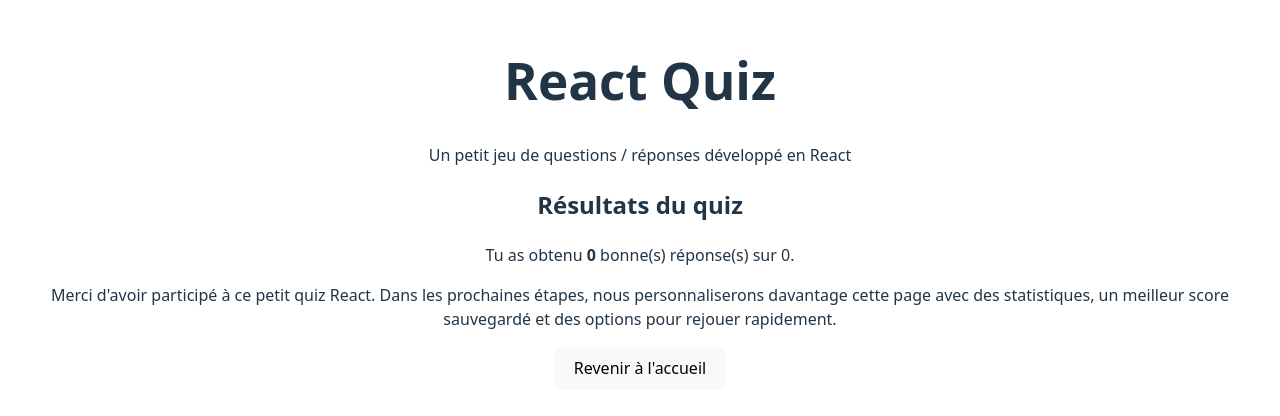
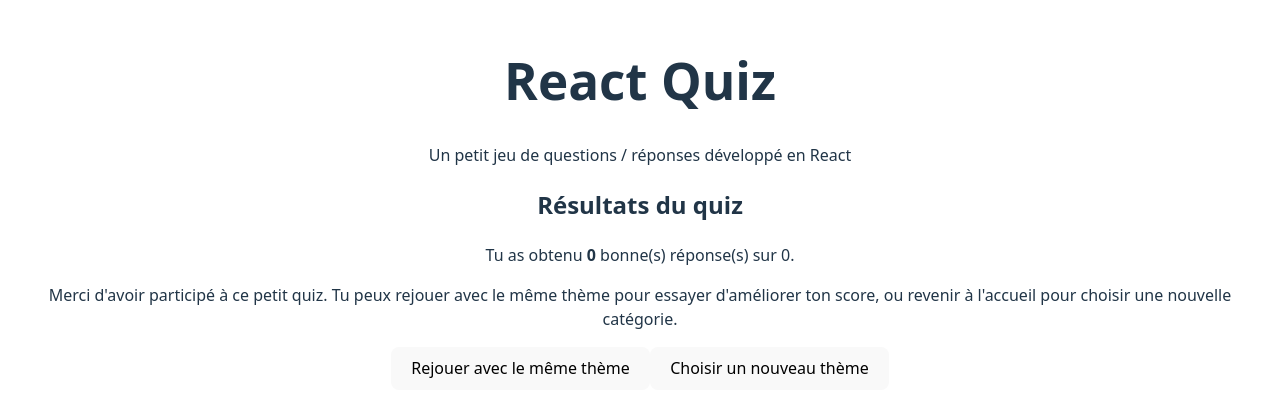
Before and after one commit to mathysgirardot/react-quizz, a React (Vite) app in the folder react-quizz-dev/: page /results in a window 1280 px wide. Shown: the part 196-612 px from the top of the page. Built offline with nearby package versions, Linux system fonts and the light colour scheme.

Commit message:
ajoute un bouton rejouer et permet de relancer un quiz avec le même thème

```diff
--- a/react-quizz-dev/src/pages/Quiz.jsx
+++ b/react-quizz-dev/src/pages/Quiz.jsx
@@ -125,11 +125,13 @@
       setCurrentQuestionIndex((previousIndex) => previousIndex + 1)
     } else {
       // Si c'est la dernière question, on redirige vers la page des résultats
-      // en transmettant le score et le nombre total de questions
+      // en transmettant le score, le nombre total de questions
+      // et la catégorie utilisée (si elle existe).
       navigate('/results', {
         state: {
           score: nextScore,
           total: totalQuestions,
+          categoryId: categoryId,
         },
       })
     }
--- a/react-quizz-dev/src/pages/Results.jsx
+++ b/react-quizz-dev/src/pages/Results.jsx
@@ -1,7 +1,8 @@
 // src/pages/Results.jsx
 // Page des résultats du quiz.
-// On récupère le score transmis par la page Quiz via React Router
-// et on affiche un récapitulatif à l'utilisateur.
+// On récupère le score (et éventuellement la catégorie utilisée)
+// transmis par la page Quiz via React Router, puis on propose
+// à l'utilisateur de rejouer ou de retourner à l'accueil.
 
 import { useLocation, useNavigate } from 'react-router-dom'
 import Header from '../components/Header.jsx'
@@ -13,10 +14,26 @@
 
   // Récupération des données transmises par navigate(..., { state: { ... } })
   // Si aucune donnée n'est fournie (accès direct à /results), on utilise des valeurs par défaut.
-  const state = location.state || { score: 0, total: 0 }
-  const { score, total } = state
+  const state = location.state || { score: 0, total: 0, categoryId: null }
+  const { score, total, categoryId } = state
 
-  // Fonction appelée quand l'utilisateur clique sur "Revenir à l'accueil"
+  // Fonction appelée quand l'utilisateur clique sur "Rejouer avec le même thème"
+  const handleReplaySameCategory = () => {
+    if (categoryId) {
+      // Si une catégorie a été utilisée, on la renvoie à la page Quiz
+      navigate('/quiz', {
+        state: {
+          categoryId: categoryId,
+        },
+      })
+    } else {
+      // Si aucune catégorie n'est disponible, on relance un quiz "aléatoire"
+      navigate('/quiz')
+    }
+  }
+
+  // Fonction appelée quand l'utilisateur souhaite retourner à l'accueil
+  // pour éventuellement choisir un autre thème.
   const handleBackToHome = () => {
     navigate('/')
   }
@@ -32,16 +49,28 @@
         <Score score={score} total={total} />
 
         <p className="results__message">
-          Merci d&apos;avoir participé à ce petit quiz React.
-          Dans les prochaines étapes, nous personnaliserons davantage cette page
-          avec des statistiques, un meilleur score sauvegardé et des options
-          pour rejouer rapidement.
+          Merci d&apos;avoir participé à ce petit quiz. Tu peux rejouer avec le
+          même thème pour essayer d&apos;améliorer ton score, ou revenir à
+          l&apos;accueil pour choisir une nouvelle catégorie.
         </p>
 
-        {/* Petit bouton pour revenir proprement à l'accueil */}
-        <button className="results__button" onClick={handleBackToHome}>
-          Revenir à l&apos;accueil
-        </button>
+        <div className="results__buttons">
+          {/* Bouton pour rejouer immédiatement avec le même thème */}
+          <button
+            className="results__button"
+            onClick={handleReplaySameCategory}
+          >
+            Rejouer avec le même thème
+          </button>
+
+          {/* Bouton pour revenir à l'accueil et choisir un autre thème */}
+          <button
+            className="results__button results__button--secondary"
+            onClick={handleBackToHome}
+          >
+            Choisir un nouveau thème
+          </button>
+        </div>
       </main>
     </div>
   )
```
